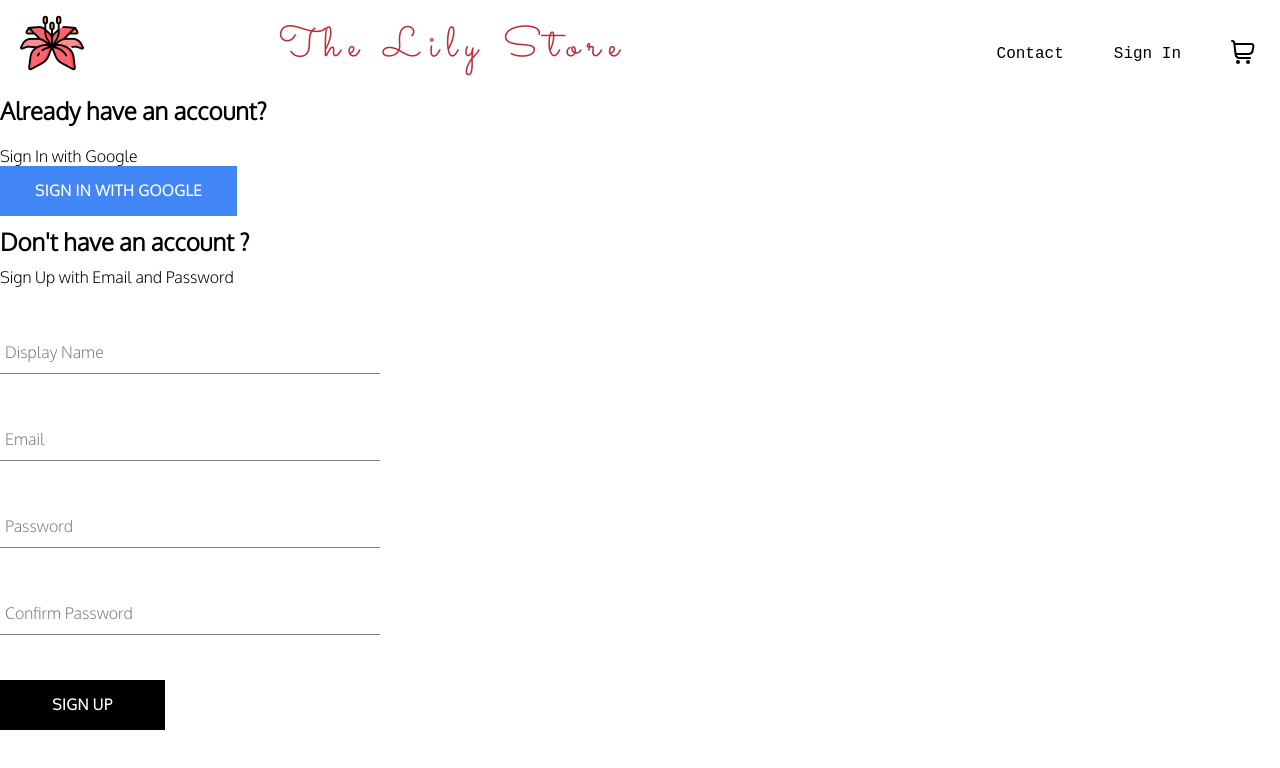
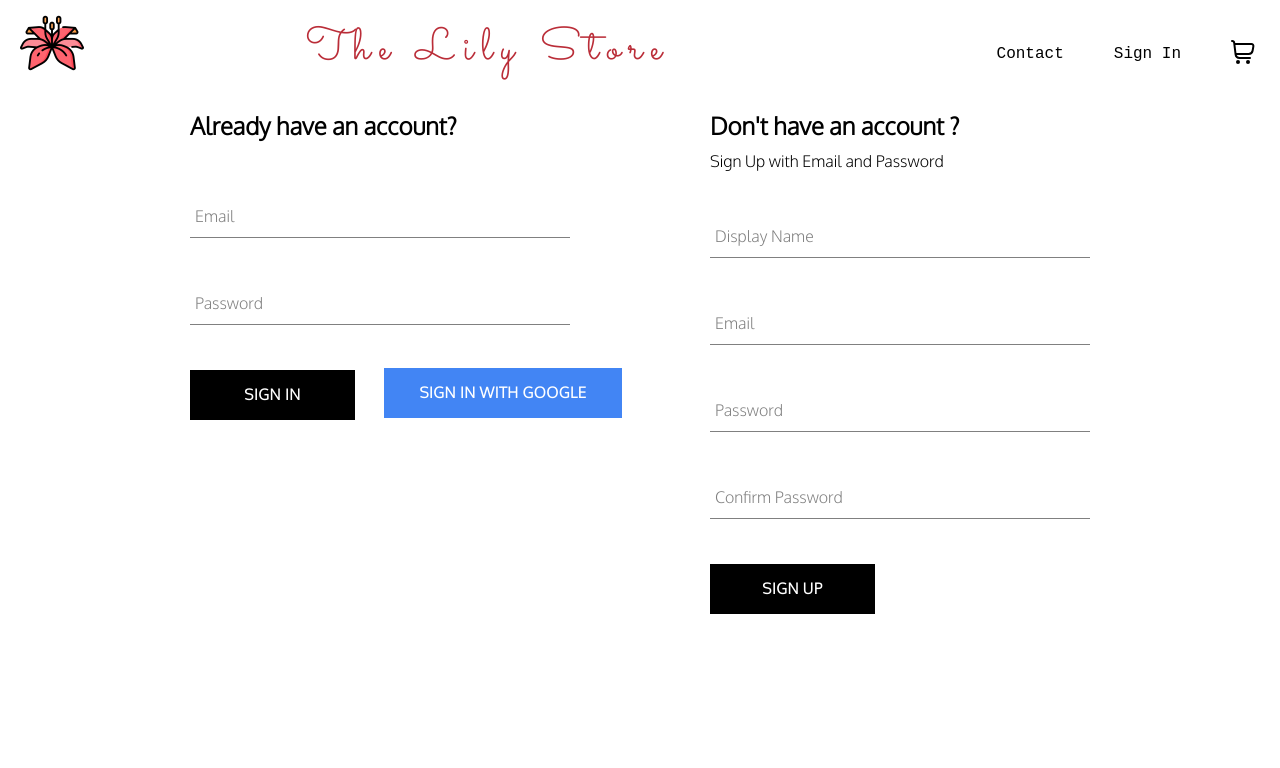
Before and after one commit to DikshyaH/Lily-Store, a React (Create React App) app: page /sign-in in a window 1280 px wide. Shown: the top 768 px of the page. Built offline with nearby package versions, Linux system fonts and the light colour scheme; no server answers.

Commit message:
10th Oct 2022

```diff
--- a/src/components/all-buttons/buttons.style.scss
+++ b/src/components/all-buttons/buttons.style.scss
@@ -26,6 +26,7 @@
   &.google-sign-in {
     background-color: #4285f4;
     color: white;
+    margin: 268px 0px 8px -274px;
 
     &:hover {
       background-color: #357ae8;
--- a/src/components/navigation-bar/navigation.component.jsx
+++ b/src/components/navigation-bar/navigation.component.jsx
@@ -1,5 +1,7 @@
-import { Fragment } from 'react';
+import { Fragment, useContext } from 'react';
 import { Outlet,Link } from 'react-router-dom';
+import { UserContext } from '../../contexts/user.context';
+import { signOutUser } from '../../utils/firebase.utils';
 
 import './navigation.styles.scss';
 
@@ -7,6 +9,15 @@ import LogoIcon from '../../images/lily.png';
 import {ReactComponent as ShoppingCart} from '../../images/shopping-cart.svg'
 
 const Navigation =() =>{
+    const {currentUserContext} = useContext(UserContext);
+    // console.log(currentUserContext);
+
+    const handleSignOut = async () =>
+    {
+      await signOutUser();
+      // setCurrentUserContext(null);
+    }
+
     return(
       <Fragment>
         <div className='navigation'>
@@ -14,7 +25,7 @@ const Navigation =() =>{
             <Link className='store-name' to='/'>The Lily Store</Link>
             <div className='nav-links'>
                 <Link className='nav-link-contact' to='contact-us'>Contact</Link>
-                <Link className='nav-link-signIn' to='sign-in'>Sign In</Link>
+                {currentUserContext ? (<span className='nav-link-signIn' onClick={handleSignOut}> Sign Out </span>) : (<Link className='nav-link-signIn' to='sign-in'>Sign In</Link>) }
                 <Link className='nav-link-shoppingbag' to='shopping-bag'><ShoppingCart/></Link>
             </div>
         </div>
--- a/src/components/navigation-bar/navigation.styles.scss
+++ b/src/components/navigation-bar/navigation.styles.scss
@@ -14,8 +14,8 @@
 
   .store-name{
     font-family: 'Sacramento', cursive;
-    padding: 17px 0px 0px 175px;
-    font-size: 42px;
+    padding: 17px 0px 0px 202px;
+    font-size: 3.5vw;
     letter-spacing: 8px;
     width: 600px;
     color:#ba2d38;
--- /dev/null
+++ b/src/components/sign-in-with-email/sign-in-with-email.style.scss
@@ -0,0 +1,10 @@
+.sign-in-with-email-container{
+    display : flex;
+    flex-direction: column;
+    width: 380px;
+
+    h2{
+        margin: 10px 0px;
+        font-style: bold;
+    }
+}
--- a/src/index.js
+++ b/src/index.js
@@ -1,6 +1,8 @@
 import React from 'react';
 import ReactDOM from 'react-dom/client';
 import {BrowserRouter} from 'react-router-dom';
+import { UserProvider } from './contexts/user.context';
+
 import './index.scss';
 import App from './App';
 import reportWebVitals from './reportWebVitals';
@@ -9,7 +11,9 @@ const root = ReactDOM.createRoot(document.getElementById('root'));
 root.render(
   <BrowserRouter>
     <React.StrictMode>
-      <App />
+      <UserProvider>
+        <App />
+      </UserProvider>
     </React.StrictMode>
   </BrowserRouter>
 );
--- a/src/route/signIn/signIn.component.jsx
+++ b/src/route/signIn/signIn.component.jsx
@@ -1,21 +1,25 @@
-import {signInWithGooglePopUp, createUserDocumentFromAuth} from '../../utils/firebase.utils.js';
+import {signInWithGooglePopUp} from '../../utils/firebase.utils.js';
 
 import SignUp from '../../components/sign-Up/signUp.component.jsx';
 import './signIn.styles.scss';
 
 import Button from '../../components/all-buttons/buttons.component.jsx';
 
+import SignInWithEmail from '../../components/sign-in-with-email/sign-in-with-email.component.jsx';
+
+// import GoogleImage from '../../images/google-sign-in.png';
+
 const SignIn=()=>{
     const gogglelogin = async () =>{
-      const {user} = await signInWithGooglePopUp();
-      const customer = await createUserDocumentFromAuth(user);
-      console.log(customer);
+      await signInWithGooglePopUp();
+      // const customer = await createUserDocumentFromAuth(user);
+      // console.log(customer);
     }
     return(
-    <div>
-      <h2>Already have an account? </h2>
-      <span> Sign In with Google</span>
-      <Button buttonType="google" onClick={gogglelogin}>Sign In with Google </Button>
+    <div className='sign-in-page-components'>
+      <SignInWithEmail/>
+      {/* <div style={{Image :`url(${(GoogleImage)})`}}></div> */}
+      <Button type='button' buttonType="google" onClick={gogglelogin}>Sign In With Google</Button>
       <SignUp/>
     </div>
     )
--- a/src/route/signIn/signIn.styles.scss
+++ b/src/route/signIn/signIn.styles.scss
@@ -1,3 +1,6 @@
-h2 {
-    font-style: bold;
+.sign-in-page-components{
+    display : flex;
+    width : 900px;
+    justify-content : space-between;
+    margin :30px auto;
 }
--- a/src/utils/firebase.utils.js
+++ b/src/utils/firebase.utils.js
@@ -1,6 +1,6 @@
 import { initializeApp } from "firebase/app";
 
-import { getAuth ,GoogleAuthProvider, signInWithPopup ,createUserWithEmailAndPassword} from "firebase/auth";
+import { getAuth ,GoogleAuthProvider, signInWithPopup ,createUserWithEmailAndPassword, signInWithEmailAndPassword, signOut, onAuthStateChanged} from "firebase/auth";
 
 import { getFirestore, doc, getDoc, setDoc } from "firebase/firestore";
 
@@ -63,3 +63,15 @@ export const createRegularUserDocument = async(email, password) =>{
 
   return createUserWithEmailAndPassword(auth, email, password);
 }
+
+export const signInWithRegularUserDocument = async(email, password) =>{
+  if(!email || !password) return;
+
+  return signInWithEmailAndPassword(auth, email, password);
+}
+
+export const signOutUser = async() =>{
+  await signOut(auth);
+}
+
+export const onAuthStateChangedListener = (callback) => onAuthStateChanged(auth,callback);
```
Also changed, not shown: src/images/google-sign-in.png (added).
